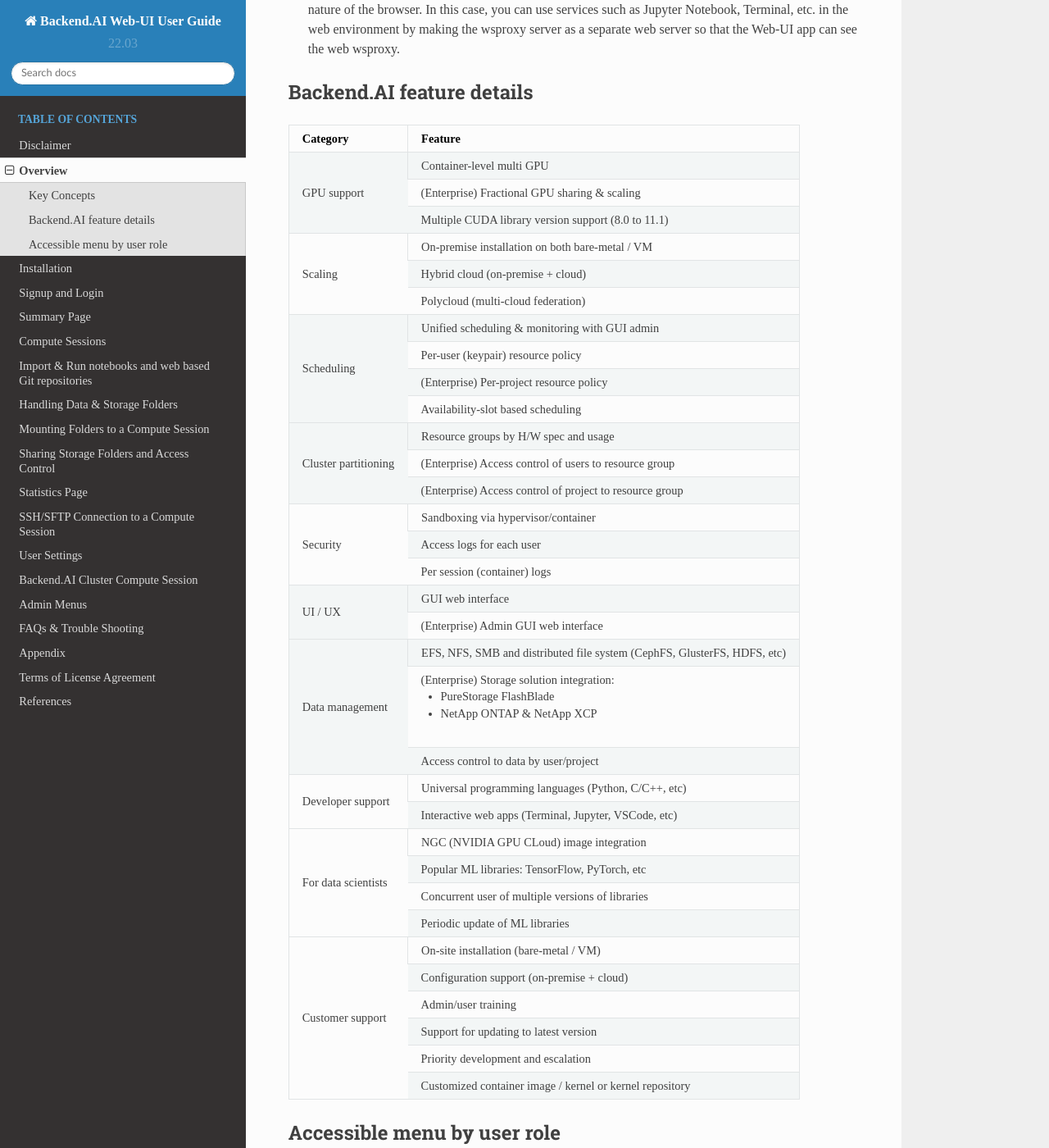
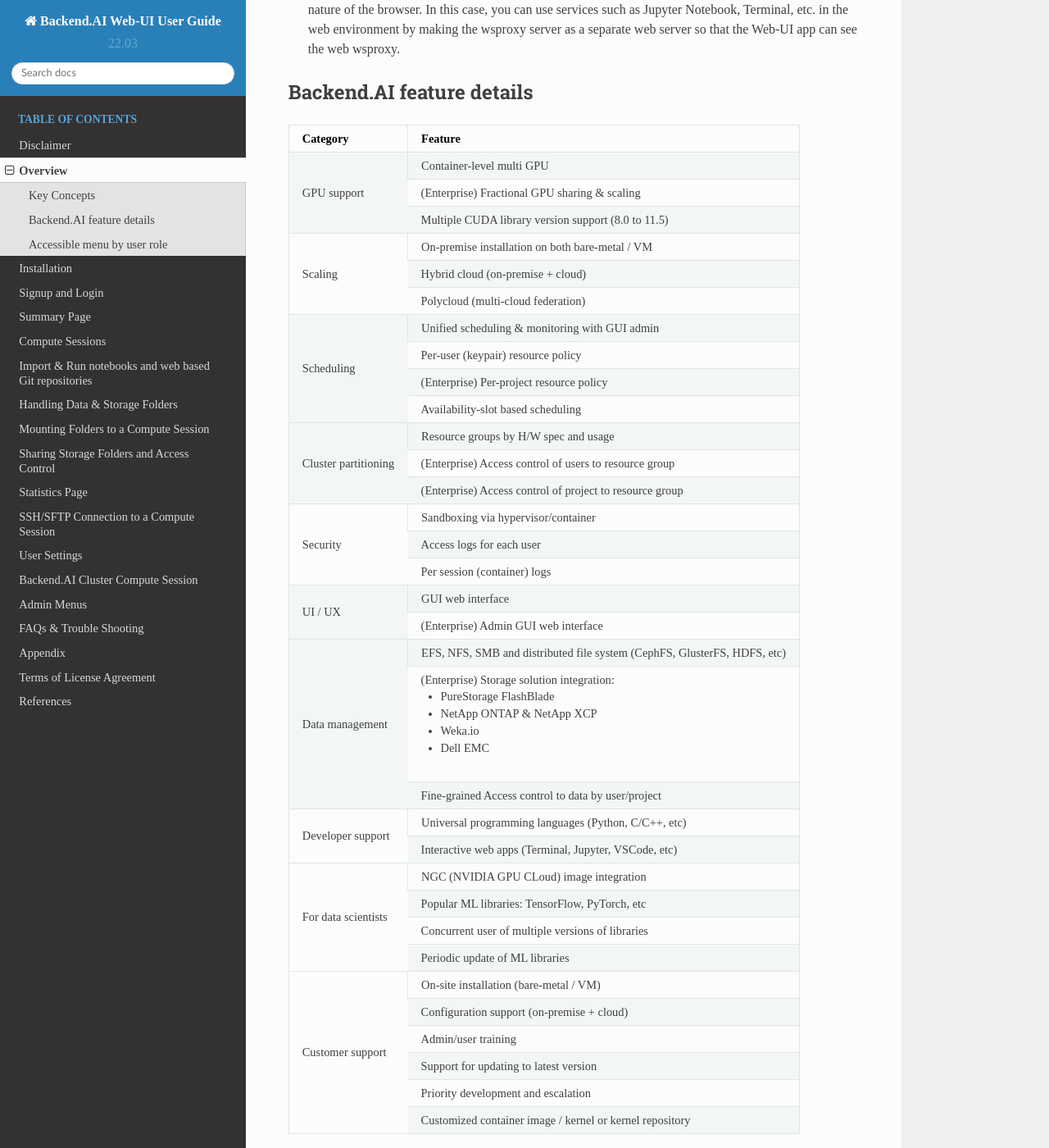
Before and after one commit to lablup/backend.ai-docs-webui, a Sphinx documentation site: the page built from docs/overview/overview.rst, in a window 1280 px wide and 1400 px high, scrolled down 2077 px. Shown: the whole window at 82% size. Built offline with Sphinx 7.4.7 and the Read the Docs theme 2.0.0, drawn with Linux system fonts in a browser that asks for light colours; some web fonts are replaced; some of the changed text lies outside the part shown.

Commit message:
docs: update images and description of menu in overview page to 22.09

```diff
--- a/docs/overview/overview.rst
+++ b/docs/overview/overview.rst
@@ -101,7 +101,7 @@
 +                      +-------------------------------------------------------+
 |                      | (Enterprise) Fractional GPU sharing & scaling         |
 +                      +-------------------------------------------------------+
-|                      | Multiple CUDA library version support (8.0 to 11.1)   |
+|                      | Multiple CUDA library version support (8.0 to 11.5)   |
 +----------------------+-------------------------------------------------------+
 | Scaling              | On-premise installation on both bare-metal / VM       |
 +                      +-------------------------------------------------------+
@@ -142,8 +142,10 @@
 |                      |                                                       |
 |                      | * PureStorage FlashBlade                              |
 |                      | * NetApp ONTAP & NetApp XCP                           |
+|                      | * Weka.io                                             |
+|                      | * Dell EMC                                            |
 +                      +-------------------------------------------------------+
-|                      | Access control to data by user/project                |
+|                      | Fine-grained Access control to data by user/project   |
 +----------------------+-------------------------------------------------------+
 | Developer support    | Universal programming languages (Python, C/C++, etc)  |
 +                      +-------------------------------------------------------+
```
Also changed, not shown: other parts of docs/overview/overview.rst (+29 -19 lines), docs/overview/key_concepts_2209.png.
